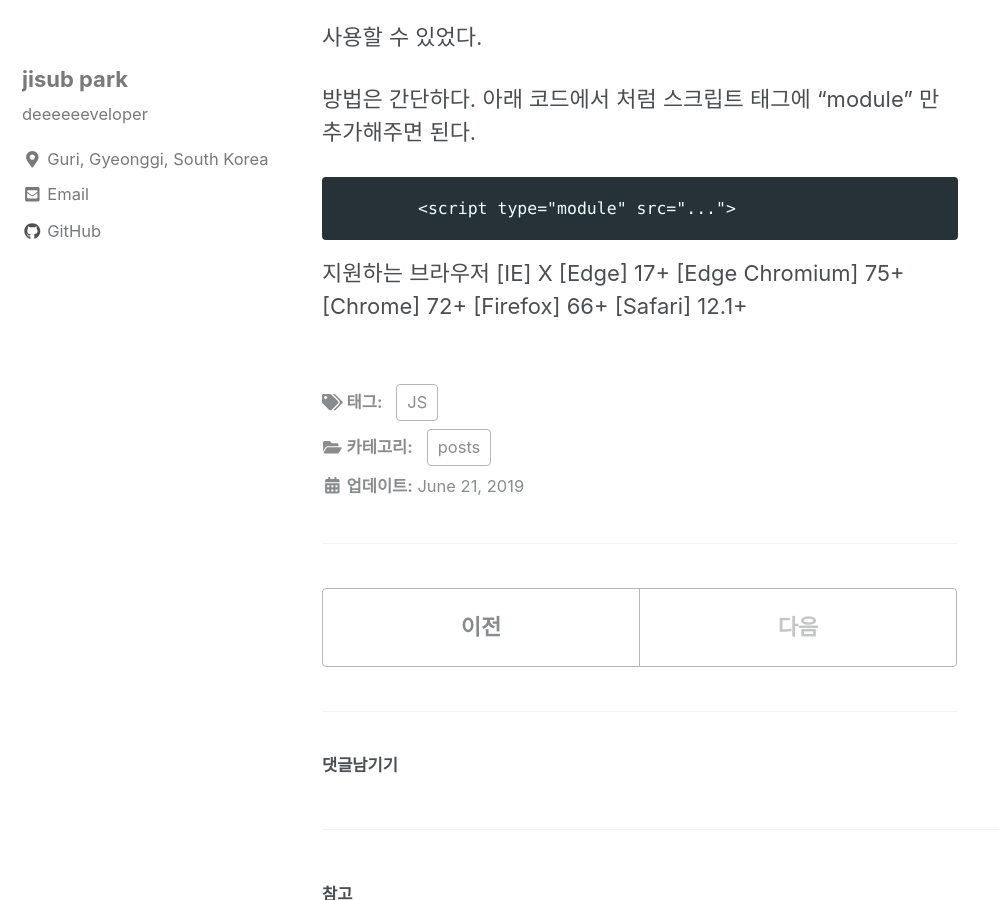
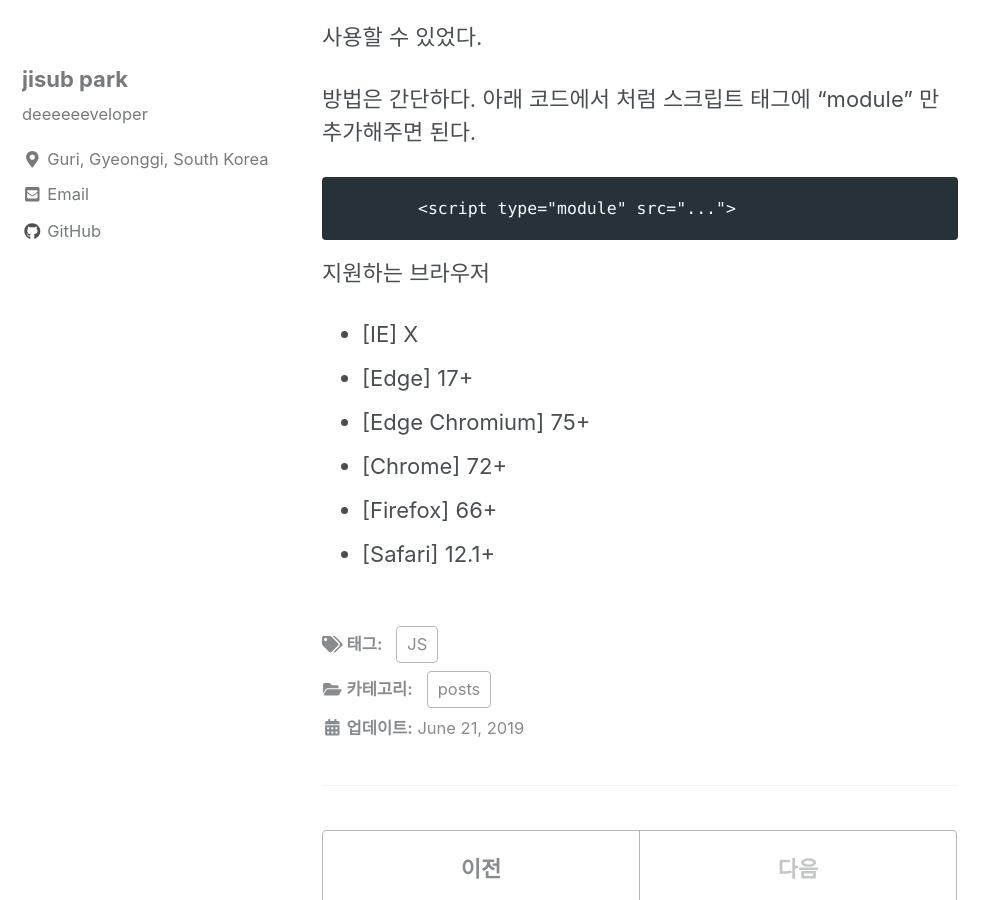
Before and after one commit to subji/subji.github.io, a Jekyll site: the page built from _posts/2019-06-21-howtousees6onbrowser.md, in a window 1280 px wide and 900 px high, scrolled down 430 px. Shown: the whole window, without its empty margins (0-999 px from the left). Built offline with Jekyll 4.4.1, drawn with Linux system fonts in a browser that asks for light colours; cached includes are drawn as plain includes; nearby versions of some CDN libraries; comment, search, counter and statistics services are not loaded.

Commit message:
201906250850 Adjust list

````diff
--- a/_posts/2019-06-21-howtousees6onbrowser.md
+++ b/_posts/2019-06-21-howtousees6onbrowser.md
@@ -20,9 +20,9 @@ vuejs 를 사용하다가 import & export 문을 사용할 경우가 생겨 사
 ```
 
 지원하는 브라우저
-[IE] X
-[Edge] 17+
-[Edge Chromium] 75+
-[Chrome] 72+
-[Firefox] 66+
-[Safari] 12.1+
+- [IE] X
+- [Edge] 17+
+- [Edge Chromium] 75+
+- [Chrome] 72+
+- [Firefox] 66+
+- [Safari] 12.1+
````
